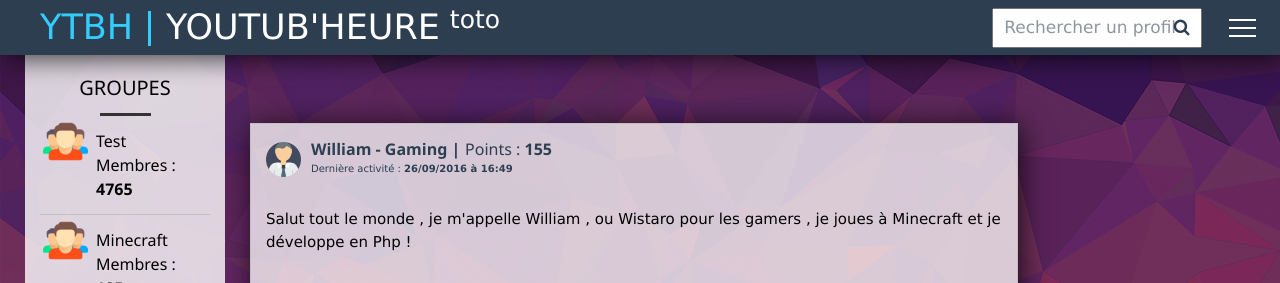
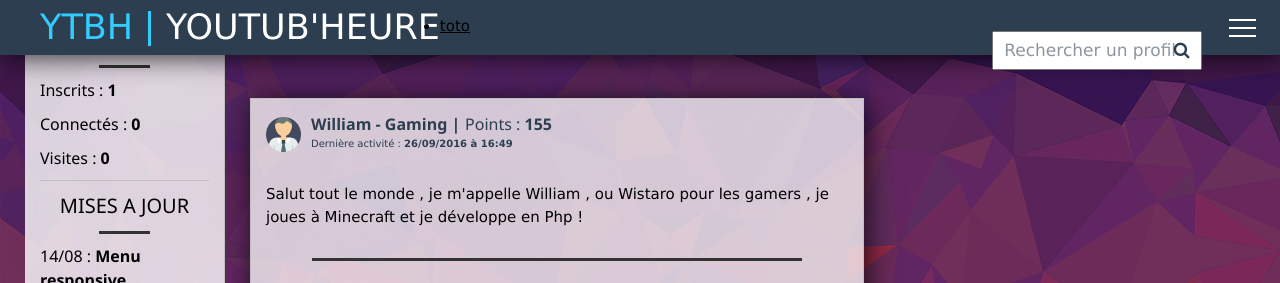
Before and after one commit to KamevoTeam/Kamevo, a PHP site: page /index.php in a window 1280 px wide. Shown: the top 283 px of the page. Run offline with PHP 8.4, Linux system fonts and the light colour scheme; a user stored in the database is signed in; data comes from the database, SQL or seed files in the repository; a stand-in replaces the project's code that opens the database connection; some libraries are stand-ins or nearby versions.

Commit message:
AXEL - Mise à jour du CSS + PUBS
MAJ du CSS + pubs

```diff
--- a/YTBH-final/css/feed.css
+++ b/YTBH-final/css/feed.css
@@ -1,19 +1,16 @@
 .container{
-	margin-top: 100px;
+	top: 100px;
 }
 /*----------------------------------*\
               GROUPES
 \*----------------------------------*/
 .groups{
-	float: right;
+	top: 470px;
 	position: fixed;
-	right: 0;
-	margin-top: 25px;
-	margin-right: 25px;
+	margin-left: 25px;
 	width: 200px;
 	padding: 15px;
 	background-color: rgba(255,255,255,0.8);
-
 }
 .groups h4{
 	text-align: center;
@@ -214,8 +211,7 @@ margin: 0;
               INFO
 \*----------------------------------*/
 .info{
-	display: block;
-	top: 100px;
+	top: 75px;
 	position: fixed;
 	width: 200px;
 	border-right:solid silver 1px;
@@ -248,27 +244,37 @@ margin: 0;
 		border-radius: 0;
 		margin-top: 10px;
 	}
+	.container{
+		width: 100%;
+		left: 0;
+		margin-top: 55px;
+		margin-left: 0;
+		margin-right: 0;
+	}
 	.block{
-		position: inherit;
 		transition-duration: 1s;
-		width: 80%;
-		 margin-left: 10%;
+		width: 100%;
+		margin: 0;
+		margin-left: 0%;
 		background: rgba(255,255,255, 0.8);
 		border: solid 1px silver;
 		padding:0;
 	}
-	.block2{transition-duration: 1s; width:80%; margin-left: 10%;}
+	.block2{transition-duration: 1s; width:100%; margin:0; margin-left: 0%;}
 	.block-post{transition-duration: 1s; margin-left: 5%;}
 }
 @media only screen and (max-width: 1350px) and (min-width: 700px){
-	.info{transition-duration:1s; margin-top: 300px; position: fixed;}
+	.container{
+		margin-left: 0;
+		margin-right: 0;
+	}
+	.info{transition-duration:1s; top :0;}
 	.groups{
 		transition-duration: 1s;
 		width: 200px;
-		position: fixed;
-		left: 0;
 		margin-left: 25px;
-	}
+		left: 0%;
+		}
 }
 @media only screen and (max-width: 400px){
 	.container{
--- a/YTBH-final/css/styles.css
+++ b/YTBH-final/css/styles.css
@@ -5,7 +5,10 @@ body{
 	background-attachment: fixed;
 }
 .container{
-
+    margin-top: 75px;
+    width: 80%;
+    margin-left: 10%;
+    margin-right: 10%;
 }
 .line-separator{
     margin: 0;
@@ -16,21 +19,6 @@ body{
     height: 35px;
     border-right:3px solid #33ccff;
     padding:0;
-}
-.formco{
-
-    text-align: center;
-    padding-top: 10px;
-
-
-}
-.pseudoMenu{
-    color: white;
-    display: inline-block;
-    float: left;
-    margin-top: -14px;
-    font-size:25px;
-    padding-left: 10px;
 }
 .line-separator2{
     margin: 0;
@@ -75,6 +63,14 @@ body{
     border-bottom:3px solid #333333;
     padding:0;
 }
+.line-separator7{
+    margin: 0;
+    margin-bottom: 5px;
+    margin-top: 5px;
+    width:100%;
+    border-bottom:3px solid #333333;
+    padding:0;
+}
 .menu{
     display: inline-block;
     top: 0;
@@ -89,6 +85,9 @@ body{
     -webkit-box-shadow: 3px 3px 27px 0px rgba(0,0,0,0.75);
     -moz-box-shadow: 3px 3px 27px 0px rgba(0,0,0,0.75);
     box-shadow: 3px 3px 27px 0px rgba(0,0,0,0.75);
+}
+.mme{
+    z-index: 1;
 }
 .link{
     color:white;
@@ -331,8 +330,9 @@ position: absolute;
 		margin-top:275px;
 	}
 	.with-sidebar .site-pusher{
+        transition-delay: 0.05s;
         transition-duration: 0.5s;
-        transform: translateY(300px);
+        transform: translateY(270px);
     }
     .site-pusher{
         transition-duration: 0.5s;
```
